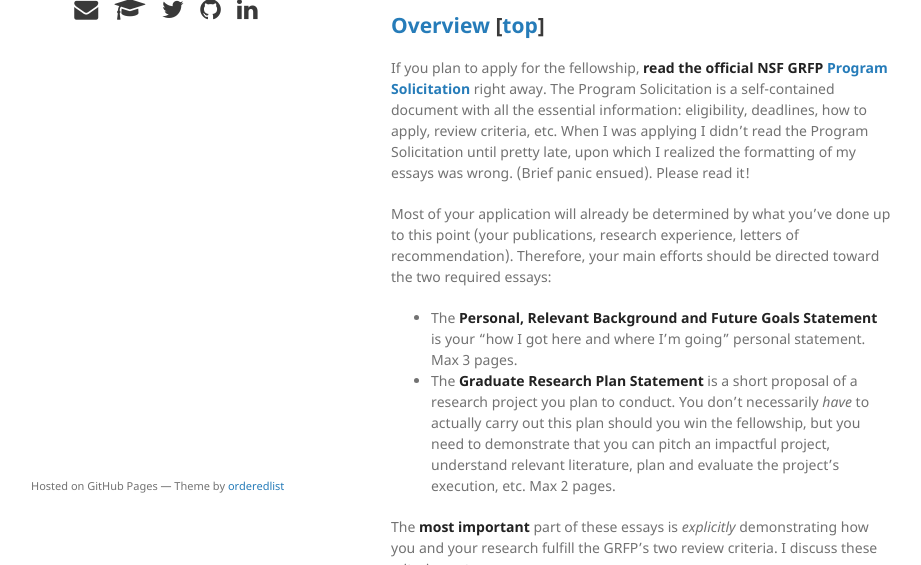
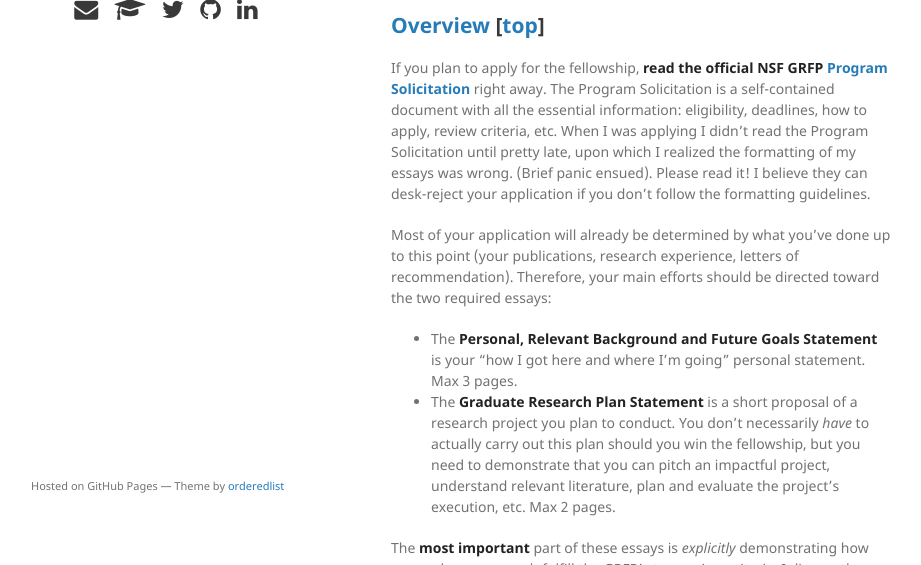
Before and after one commit to tsafavi/tsafavi.github.io, a Jekyll site: the page built from nsf-grfp.md, in a window 1280 px wide and 900 px high, cut to the strip 335-900 px from the top of the window. Shown: the whole strip, without its empty margins (179-1100 px from the left). Built offline with Jekyll 4.4.1, drawn with Linux system fonts in a browser that asks for light colours; some of the changed lines change nothing that is shown; some of the changed text lies outside the part shown.

Commit message:
NSF update

```diff
--- a/nsf-grfp.md
+++ b/nsf-grfp.md
@@ -32,6 +32,7 @@
 When I was applying I didn't read the Program Solicitation until pretty late, upon which I realized the formatting of my essays was wrong.
 (Brief panic ensued).
 Please read it!
+ I believe they can desk-reject your application if you don't follow the formatting guidelines.
 
 Most of your application will already be determined by what you've done up to this point
 (your publications, research experience, letters of recommendation).
@@ -85,11 +86,6 @@
 ## <a name="my-application">Concrete examples from my application</a> [<a href="#top">top</a>]
 
 
-I wrote my essays in LaTeX.
-That said,
-I believe last year's Program Solicitation said that either 12-point Times New Roman or Computer Modern (the default LaTeX font) could be used, but it looks like this year's Solicitation only mentions 12-point Times New Roman.
-Make sure to follow the margin, font, and other formatting requirements, as I believe they can desk-reject your application if you don't follow the guidelines.
-
 - __Personal, Relevant Background and Future Goals Statement__ [<a href="/assets/pdf/nsf-personal.pdf" target="_blank">link to the PDF of my personal statement</a>]. The sections in this essay followed the structure:
   - Personal background of how I got into CS research and major highlights, like awards and publications (~half a page)
   - Relevant work, which I divided into three projects, each with their own Intellectual Merits and Broader Impacts subsections (~2 pages)
```
